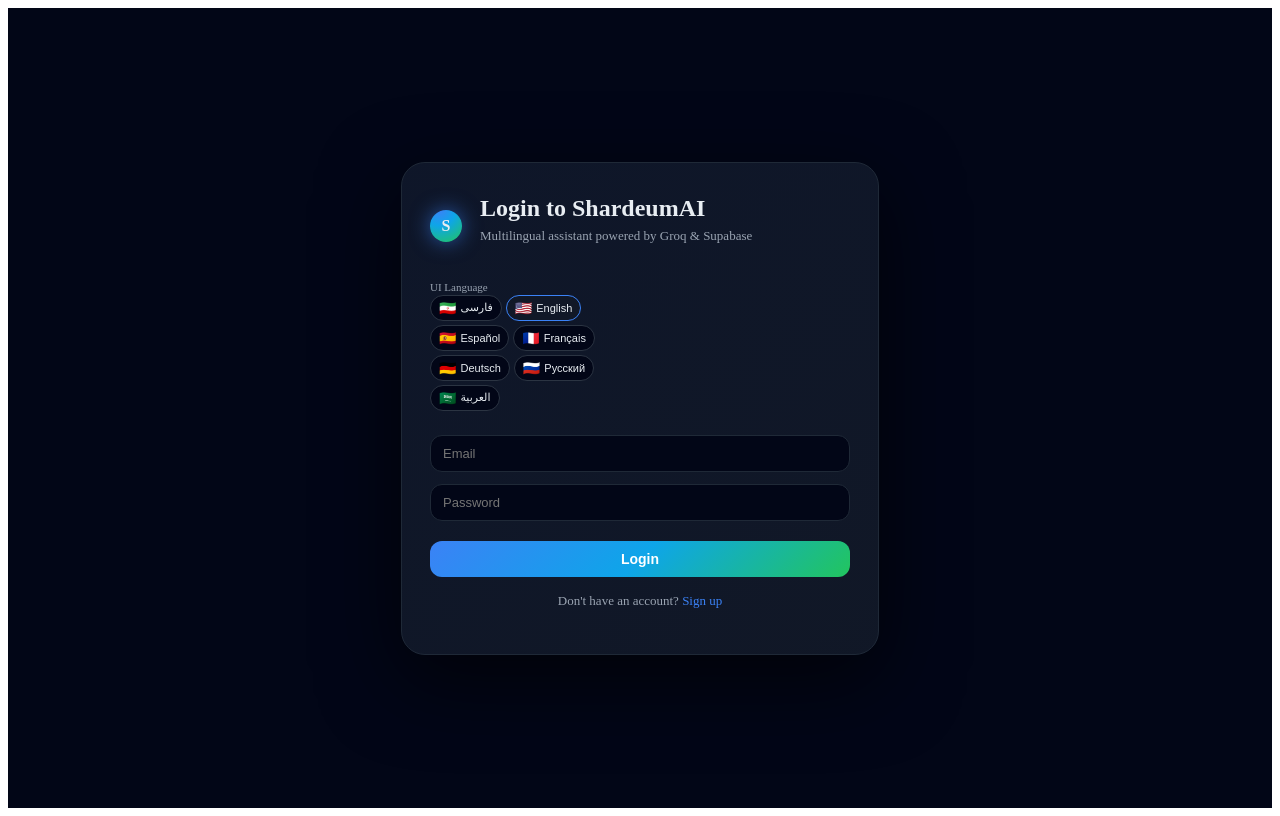
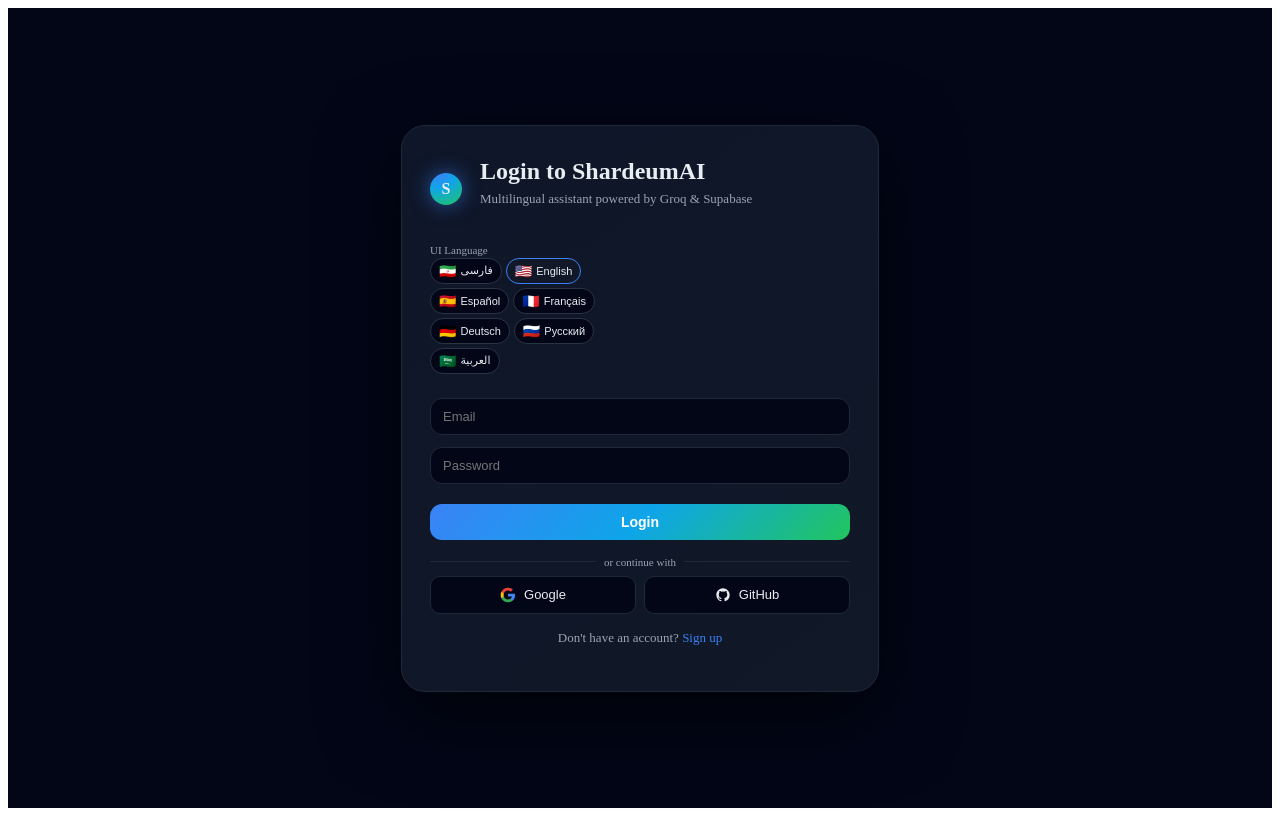
Before and after one commit to ShardeumAI-SDAI-Dev/ShardeumAI, a React (Vite) app: page / in a window 1280 px wide. Both pictures are taken after a click on the button "Start". Built offline with nearby package versions, Linux system fonts and the light colour scheme.

Commit message:
Update App.jsx

```diff
--- a/src/App.jsx
+++ b/src/App.jsx
@@ -346,6 +346,16 @@
     setAuthLoading(false);
   }
 
+  async function handleOAuthLogin(provider) {
+    const { error } = await supabase.auth.signInWithOAuth({
+      provider,
+      options: {
+        redirectTo: window.location.origin + window.location.pathname,
+      },
+    });
+    if (error) alert("Login failed: " + error.message);
+  }
+
   async function handleLogout() {
     await supabase.auth.signOut();
     setSession(null);
@@ -418,6 +428,25 @@
             <input name="password" type="password" required placeholder={t.passwordPlaceholder} style={styles.input} />
             <button type="submit" disabled={authLoading} style={styles.button}>{authLoading ? "..." : "Create Account"}</button>
           </form>
+          <div style={{ display: "flex", flexDirection: "column", gap: 8, marginTop: 16 }}>
+            <div style={{ display: "flex", alignItems: "center", gap: 8 }}>
+              <div style={{ flex: 1, height: 1, background: "#1f2937" }} />
+              <span style={{ fontSize: 11, color: "#9aa4b2" }}>or continue with</span>
+              <div style={{ flex: 1, height: 1, background: "#1f2937" }} />
+            </div>
+            <div style={{ display: "flex", gap: 8 }}>
+              <button onClick={() => handleOAuthLogin("google")}
+                style={{ flex: 1, padding: "10px 0", borderRadius: 10, border: "1px solid #1f2937", background: "#020617", color: "#e8edf2", fontSize: 13, cursor: "pointer", display: "flex", alignItems: "center", justifyContent: "center", gap: 8 }}>
+                <svg width="16" height="16" viewBox="0 0 24 24"><path fill="#4285F4" d="M22.56 12.25c0-.78-.07-1.53-.2-2.25H12v4.26h5.92c-.26 1.37-1.04 2.53-2.21 3.31v2.77h3.57c2.08-1.92 3.28-4.74 3.28-8.09z"/><path fill="#34A853" d="M12 23c2.97 0 5.46-.98 7.28-2.66l-3.57-2.77c-.98.66-2.23 1.06-3.71 1.06-2.86 0-5.29-1.93-6.16-4.53H2.18v2.84C3.99 20.53 7.7 23 12 23z"/><path fill="#FBBC05" d="M5.84 14.09c-.22-.66-.35-1.36-.35-2.09s.13-1.43.35-2.09V7.07H2.18C1.43 8.55 1 10.22 1 12s.43 3.45 1.18 4.93l2.85-2.22.81-.62z"/><path fill="#EA4335" d="M12 5.38c1.62 0 3.06.56 4.21 1.64l3.15-3.15C17.45 2.09 14.97 1 12 1 7.7 1 3.99 3.47 2.18 7.07l3.66 2.84c.87-2.6 3.3-4.53 6.16-4.53z"/></svg>
+                Google
+              </button>
+              <button onClick={() => handleOAuthLogin("github")}
+                style={{ flex: 1, padding: "10px 0", borderRadius: 10, border: "1px solid #1f2937", background: "#020617", color: "#e8edf2", fontSize: 13, cursor: "pointer", display: "flex", alignItems: "center", justifyContent: "center", gap: 8 }}>
+                <svg width="16" height="16" viewBox="0 0 24 24" fill="#e8edf2"><path d="M12 2C6.477 2 2 6.484 2 12.017c0 4.425 2.865 8.18 6.839 9.504.5.092.682-.217.682-.483 0-.237-.008-.868-.013-1.703-2.782.605-3.369-1.343-3.369-1.343-.454-1.158-1.11-1.466-1.11-1.466-.908-.62.069-.608.069-.608 1.003.07 1.531 1.032 1.531 1.032.892 1.53 2.341 1.088 2.91.832.092-.647.35-1.088.636-1.338-2.22-.253-4.555-1.113-4.555-4.951 0-1.093.39-1.988 1.029-2.688-.103-.253-.446-1.272.098-2.65 0 0 .84-.27 2.75 1.026A9.564 9.564 0 0112 6.844c.85.004 1.705.115 2.504.337 1.909-1.296 2.747-1.027 2.747-1.027.546 1.379.202 2.398.1 2.651.64.7 1.028 1.595 1.028 2.688 0 3.848-2.339 4.695-4.566 4.943.359.309.678.92.678 1.855 0 1.338-.012 2.419-.012 2.747 0 .268.18.58.688.482A10.019 10.019 0 0022 12.017C22 6.484 17.522 2 12 2z"/></svg>
+                GitHub
+              </button>
+            </div>
+          </div>
           <p style={{ textAlign: "center", fontSize: 13, color: "#9aa4b2", marginTop: 16 }}>
             Already have an account?{" "}<span onClick={() => setShowSignup(false)} style={{ color: "#3b82f6", cursor: "pointer" }}>Login</span>
           </p>
@@ -447,6 +476,25 @@
             <input name="password" type="password" required placeholder={t.passwordPlaceholder} style={styles.input} />
             <button type="submit" disabled={authLoading} style={styles.button}>{authLoading ? "..." : t.loginButton}</button>
           </form>
+          <div style={{ display: "flex", flexDirection: "column", gap: 8, marginTop: 16 }}>
+            <div style={{ display: "flex", alignItems: "center", gap: 8 }}>
+              <div style={{ flex: 1, height: 1, background: "#1f2937" }} />
+              <span style={{ fontSize: 11, color: "#9aa4b2" }}>or continue with</span>
+              <div style={{ flex: 1, height: 1, background: "#1f2937" }} />
+            </div>
+            <div style={{ display: "flex", gap: 8 }}>
+              <button onClick={() => handleOAuthLogin("google")}
+                style={{ flex: 1, padding: "10px 0", borderRadius: 10, border: "1px solid #1f2937", background: "#020617", color: "#e8edf2", fontSize: 13, cursor: "pointer", display: "flex", alignItems: "center", justifyContent: "center", gap: 8 }}>
+                <svg width="16" height="16" viewBox="0 0 24 24"><path fill="#4285F4" d="M22.56 12.25c0-.78-.07-1.53-.2-2.25H12v4.26h5.92c-.26 1.37-1.04 2.53-2.21 3.31v2.77h3.57c2.08-1.92 3.28-4.74 3.28-8.09z"/><path fill="#34A853" d="M12 23c2.97 0 5.46-.98 7.28-2.66l-3.57-2.77c-.98.66-2.23 1.06-3.71 1.06-2.86 0-5.29-1.93-6.16-4.53H2.18v2.84C3.99 20.53 7.7 23 12 23z"/><path fill="#FBBC05" d="M5.84 14.09c-.22-.66-.35-1.36-.35-2.09s.13-1.43.35-2.09V7.07H2.18C1.43 8.55 1 10.22 1 12s.43 3.45 1.18 4.93l2.85-2.22.81-.62z"/><path fill="#EA4335" d="M12 5.38c1.62 0 3.06.56 4.21 1.64l3.15-3.15C17.45 2.09 14.97 1 12 1 7.7 1 3.99 3.47 2.18 7.07l3.66 2.84c.87-2.6 3.3-4.53 6.16-4.53z"/></svg>
+                Google
+              </button>
+              <button onClick={() => handleOAuthLogin("github")}
+                style={{ flex: 1, padding: "10px 0", borderRadius: 10, border: "1px solid #1f2937", background: "#020617", color: "#e8edf2", fontSize: 13, cursor: "pointer", display: "flex", alignItems: "center", justifyContent: "center", gap: 8 }}>
+                <svg width="16" height="16" viewBox="0 0 24 24" fill="#e8edf2"><path d="M12 2C6.477 2 2 6.484 2 12.017c0 4.425 2.865 8.18 6.839 9.504.5.092.682-.217.682-.483 0-.237-.008-.868-.013-1.703-2.782.605-3.369-1.343-3.369-1.343-.454-1.158-1.11-1.466-1.11-1.466-.908-.62.069-.608.069-.608 1.003.07 1.531 1.032 1.531 1.032.892 1.53 2.341 1.088 2.91.832.092-.647.35-1.088.636-1.338-2.22-.253-4.555-1.113-4.555-4.951 0-1.093.39-1.988 1.029-2.688-.103-.253-.446-1.272.098-2.65 0 0 .84-.27 2.75 1.026A9.564 9.564 0 0112 6.844c.85.004 1.705.115 2.504.337 1.909-1.296 2.747-1.027 2.747-1.027.546 1.379.202 2.398.1 2.651.64.7 1.028 1.595 1.028 2.688 0 3.848-2.339 4.695-4.566 4.943.359.309.678.92.678 1.855 0 1.338-.012 2.419-.012 2.747 0 .268.18.58.688.482A10.019 10.019 0 0022 12.017C22 6.484 17.522 2 12 2z"/></svg>
+                GitHub
+              </button>
+            </div>
+          </div>
           <p style={{ textAlign: "center", fontSize: 13, color: "#9aa4b2", marginTop: 16 }}>
             Don't have an account?{" "}<span onClick={() => setShowSignup(true)} style={{ color: "#3b82f6", cursor: "pointer" }}>Sign up</span>
           </p>
```
